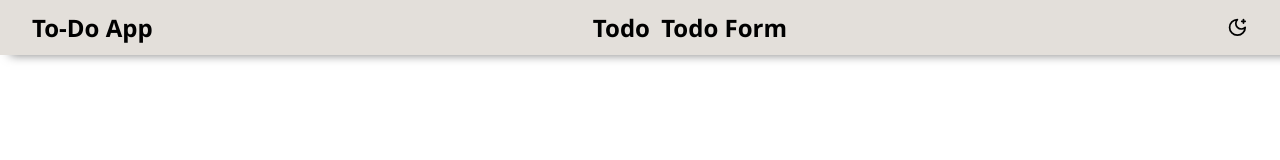
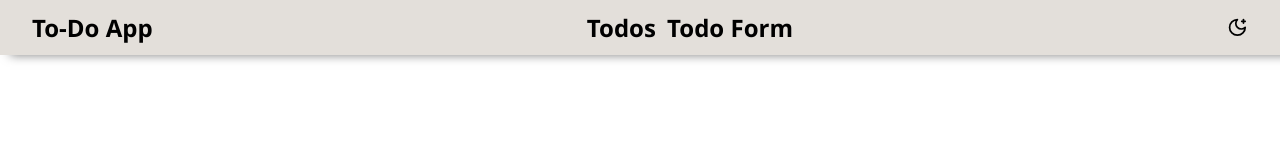
Before and after one commit to Bloom-Sayiorri/to-do-list, a React (Create React App) app: page /todos in a window 1280 px wide. Shown: the top 160 px of the page. Built offline with nearby package versions, Linux system fonts and the light colour scheme.

Commit message:
deleted functionality of todo

```diff
--- a/src/App.js
+++ b/src/App.js
@@ -4,7 +4,7 @@ import { BrowserRouter, Route, Routes } from 'react-router-dom'
 import Home from './pages/Home';
 import Navbar from './components/Navbar';
 import Footer from './components/Footer';
-import Todo from './pages/Todo';
+import Todos from './pages/Todos';
 import Form from './pages/Form';
 
 function App() {
@@ -21,7 +21,7 @@ function App() {
         <Navbar darkTheme={darkTheme} toggleTheme={toggleTheme}/>
         <Routes>
           <Route exact path='/' element={<Home />}/>
-          <Route path='/todo' element={<Todo />}/>
+          <Route path='/todos' element={<Todos />}/>
           <Route path='/form' element={<Form />}/>
         </Routes>
         <Footer />
--- a/src/components/Navbar.jsx
+++ b/src/components/Navbar.jsx
@@ -11,7 +11,7 @@ const Navbar = ({ darkTheme, toggleTheme }) => {
         <nav className={styles.wrapper}>
           <h1 className={`${styles.heading} + ${darkTheme ? 'darkMode' : 'lightMode'}`}>To-Do App</h1>
           <div className={styles.links}>
-            <Link to='/todo' className={styles.link}>Todo</Link>
+            <Link to='/todos' className={styles.link}>Todos</Link>
             <Link to='/form' className={styles.link}>Todo Form</Link>
           </div>
           <div className={styles.togglers} onClick={toggleTheme}>
--- a/src/pages/Todo.jsx
+++ b/src/pages/Todos.jsx
@@ -1,7 +1,7 @@
 import React, { useEffect, useState } from 'react'
 import styles from '../styles/todo.module.css';
 
-const Todo = () => {
+const Todos = () => {
     const [ todos, setTodos ] = useState([])
 
     // const todo = {
@@ -19,6 +19,13 @@ const Todo = () => {
     //     .then((data) => setTodos(data))
     // }, []);
 
+    // fetch todos from a file instead and render them in the file
+
+    const deleteTodo = (id) => {
+        const updatedTodo = todos.filter(todo => todo.id !== id);
+        setTodos(updatedTodo);
+    };
+
   return (
     <div className={styles.container}>
         {
@@ -30,6 +37,7 @@ const Todo = () => {
                         <p className={styles.status}>{todo.status}</p>
                         <p className={styles.priority}>{todo.priority}</p>
                         <p className={styles.dateCreated}>{todo.dateCreated}</p>
+                        <button onClick={deleteTodo}></button>
                     </div>
                 )
             })
@@ -38,4 +46,4 @@ const Todo = () => {
   )
 }
 
-export default Todo
+export default Todos
```
